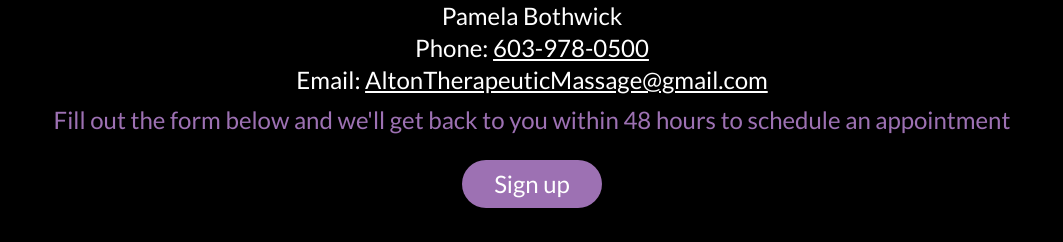
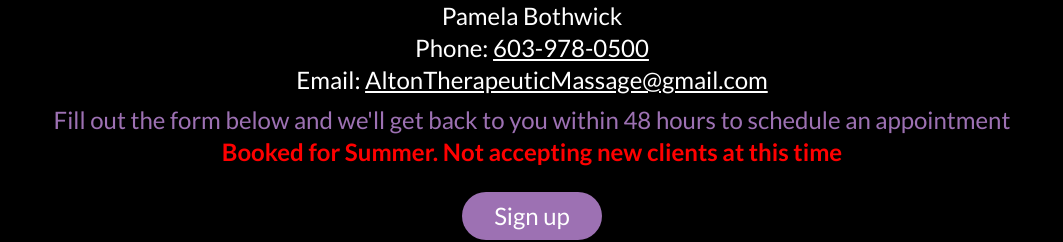
Before and after one commit to randyer/ATM-web, a React (Vite) app: page / in a window 1280 px wide. Shown: the part 2480-2722 px from the top of the page, without its empty margins (108-1171 px from the left). Built offline with nearby package versions, Linux system fonts and the light colour scheme.

Commit message:
booked for summer

```diff
--- a/src/App.jsx
+++ b/src/App.jsx
@@ -428,6 +428,9 @@ function App() {
             Fill out the form below and we'll get back to you within 48 hours to
             schedule an appointment
           </p>
+          <p className=" text-lg md:text-2xl font-bold text-red">
+            Booked for Summer. Not accepting new clients at this time
+          </p>
           <a href="https://craniosacralmassagetherapy.com/NewPatientForm.html">
             <button className=" text-lg md:text-2xl px-8 py-2 m-6 bg-purple text-white rounded-3xl hover:bg-purple/65 focus:outline-none focus:ring-2 focus:ring-blue-300 transition duration-300 ease-in-out p-4">
               Sign up
--- a/tailwind.config.js
+++ b/tailwind.config.js
@@ -8,6 +8,7 @@ export default {
     extend: {
       colors: {
         purple: "#9d71b3",
+        red: "#ff0000",
       },
     },
     backgroundImage: {
```
